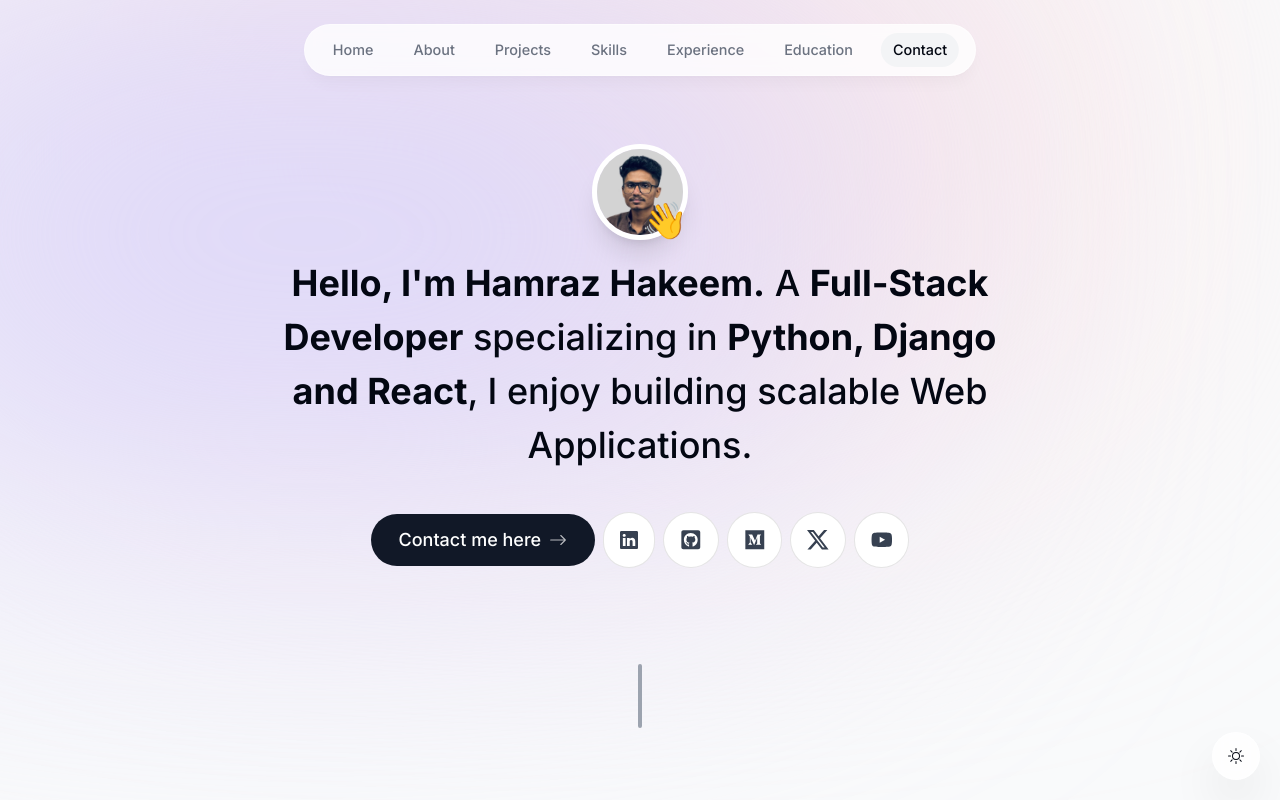
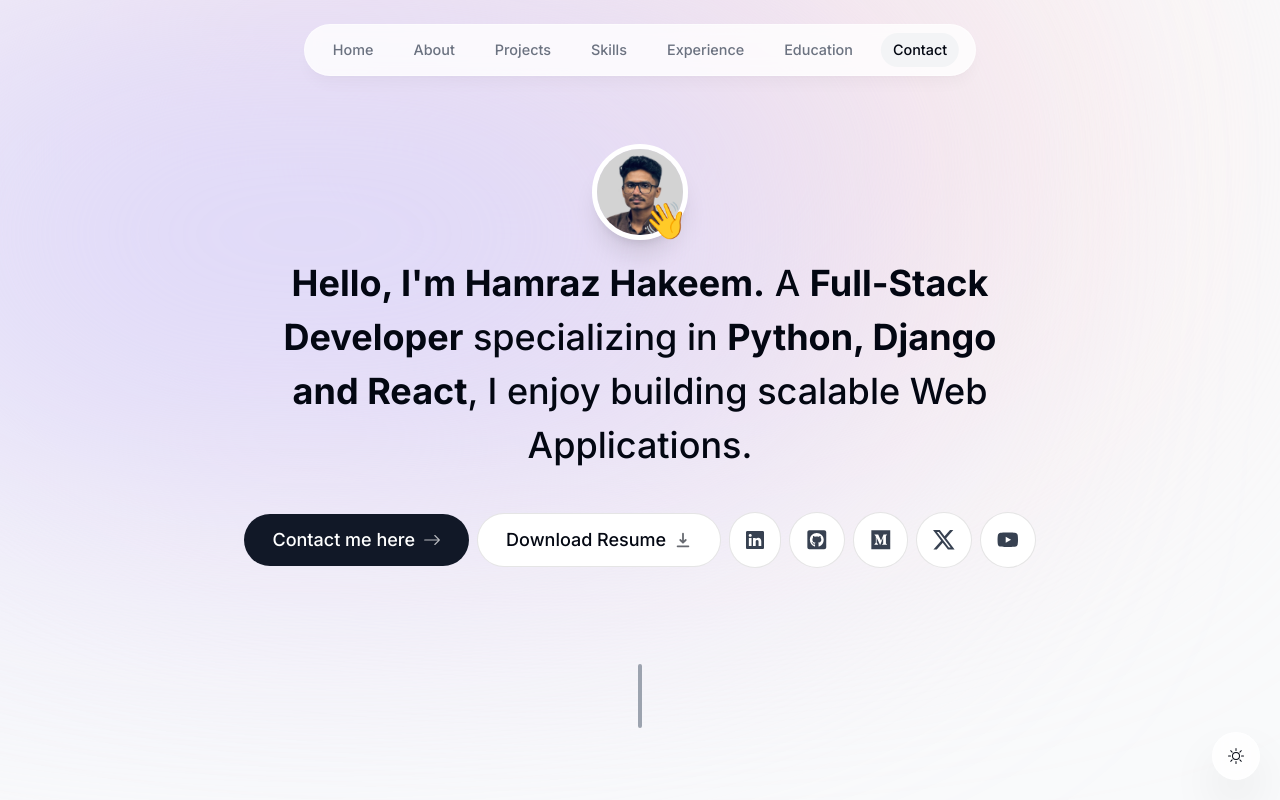
Before and after one commit to hamrazhakeem/portfolio, a Next.js app: page / in a window 1280 px wide. Shown: the top 800 px of the page. Built offline with nearby package versions, Linux system fonts and the light colour scheme; no server answers.

Commit message:
uncomment download resume button and changed to email

```diff
--- a/actions/sendEmail.ts
+++ b/actions/sendEmail.ts
@@ -27,7 +27,7 @@ export const sendEmail = async (formData: FormData) => {
   try {
     data = await resend.emails.send({
       from: "Portfolio Contact Form <onboarding@resend.dev>",
-      to: "hamrazhakeem100@gmail.com",
+      to: "hamrazudheen.hakkim@gmail.com",
       subject: "Message from Portfolio Contact Form",
       replyTo: senderEmail,
       react: React.createElement(ContactFormEmail, {
--- a/components/intro.tsx
+++ b/components/intro.tsx
@@ -5,7 +5,7 @@ import React from 'react'
 import { motion } from "framer-motion";
 import Link from 'next/link';
 import { BsArrowRight, BsLinkedin, BsTwitterX } from 'react-icons/bs';
-// import { HiDownload } from 'react-icons/hi';
+import { HiDownload } from 'react-icons/hi';
 import { FaGithubSquare, FaYoutube, FaMedium } from 'react-icons/fa';
 import { useSectionInView } from "@/lib/hooks";
 import { useActiveSectionContext } from "@/context/active-section-context";
@@ -77,7 +77,7 @@ const { setActiveSection, setTimeOfLastClick } = useActiveSectionContext();
         >
         <Link
           href="#contact"
-          className="group bg-gray-900 text-white px-7 py-3 flex items-center gap-2 rounded-full outline-none focus:scale-110 hover:scale-110 hover:bg-gray-950 active:scale-105 transition"
+          className="group bg-gray-900 text-white px-7 py-3 flex items-center gap-2 rounded-full outline-none focus:scale-110 hover:scale-110 hover:bg-gray-950 active:scale-105 transition sm:whitespace-nowrap"
           onClick={() => {
             setActiveSection("Contact");
             setTimeOfLastClick(Date.now());
@@ -87,14 +87,14 @@ const { setActiveSection, setTimeOfLastClick } = useActiveSectionContext();
           <BsArrowRight className="opacity-70 group-hover:translate-x-1 transition" />
         </Link>
 
-        {/* <a
-          className="group bg-white px-7 py-3 flex items-center gap-2 rounded-full outline-none focus:scale-110 hover:scale-110 active:scale-105 transition cursor-pointer borderBlack dark:bg-white/10"
+        <a
+          className="group bg-white px-7 py-3 flex items-center gap-2 rounded-full outline-none focus:scale-110 hover:scale-110 active:scale-105 transition cursor-pointer borderBlack dark:bg-white/10 sm:whitespace-nowrap"
           href="/Hamrazudheen_Hakkim_Resume.pdf"
           download
         >
           Download Resume{" "}
           <HiDownload className="opacity-60 group-hover:translate-y-1 transition" />
-        </a> */}
+        </a>
 
         <div className="flex gap-2">
           <a
```
Also changed, not shown: 1 other file (tests, documents, lock files or other folders).
